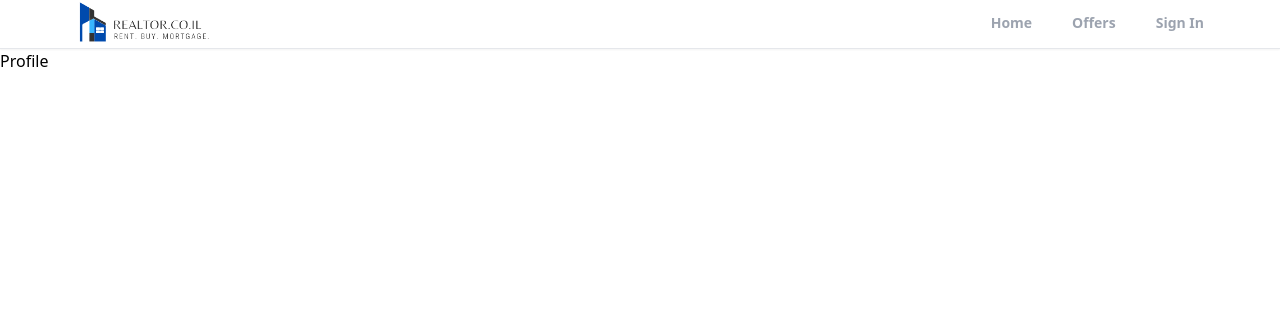
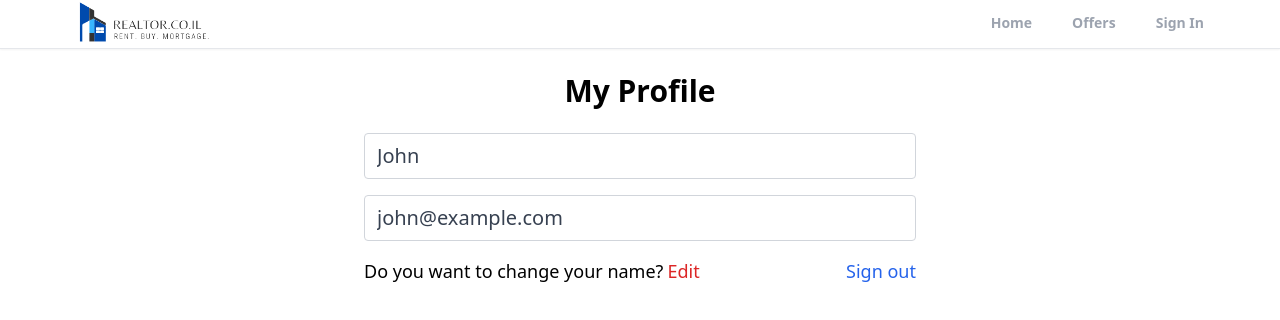
Before and after one commit to baranovaksenia/realtor-app, a React (Create React App) app: page /profile in a window 1280 px wide. Shown: the top 320 px of the page. Built offline with nearby package versions, Linux system fonts and the light colour scheme; no server answers; sample sign-in values are in the browser's storage.

Commit message:
create private route and custom hook for protection the profile page and the logout functionality

```diff
--- a/src/App.css
+++ /dev/null
@@ -1,38 +0,0 @@
-.App {
-  text-align: center;
-}
-
-.App-logo {
-  height: 40vmin;
-  pointer-events: none;
-}
-
-@media (prefers-reduced-motion: no-preference) {
-  .App-logo {
-    animation: App-logo-spin infinite 20s linear;
-  }
-}
-
-.App-header {
-  background-color: #282c34;
-  min-height: 100vh;
-  display: flex;
-  flex-direction: column;
-  align-items: center;
-  justify-content: center;
-  font-size: calc(10px + 2vmin);
-  color: white;
-}
-
-.App-link {
-  color: #61dafb;
-}
-
-@keyframes App-logo-spin {
-  from {
-    transform: rotate(0deg);
-  }
-  to {
-    transform: rotate(360deg);
-  }
-}
--- a/src/App.js
+++ b/src/App.js
@@ -1,6 +1,6 @@
-import './App.css';
 import { Routes, Route } from 'react-router-dom';
 import { Home, Offers, SignIn, SignUp, Profile, ResetPassword } from './pages';
+import PrivateRoute from './components/PrivateRoute';
 import Header from './components/Header';
 import { ToastContainer, toast } from 'react-toastify';
 import 'react-toastify/dist/ReactToastify.css';
@@ -14,14 +14,21 @@ function App() {
           path='/'
           element={<Home />}
         />
+        {/* if user log in navigate to profile page if not sign-in page */}
+        <Route
+          path='/profile'
+          element={<PrivateRoute />}
+        >
+          <Route
+            path='/profile'
+            element={<Profile />}
+          />
+        </Route>
         <Route
           path='/offers'
           element={<Offers />}
         />
-        <Route
-          path='/profile'
-          element={<Profile />}
-        />
+
         <Route
           path='/reset-password'
           element={<ResetPassword />}
--- a/src/components/OAuth.jsx
+++ b/src/components/OAuth.jsx
@@ -38,7 +38,7 @@ const OAuth = () => {
     <button
       onClick={onGoogleClick}
       type='button'
-      className='flex items-center justify-center w-full bg-red-700 text-white px-7 py-3 uppercase text-sm font-medium hover:bg-red-800 active:bg-red-900 shadow-md hover:shadow-lg active:shadow-lg
+      className='flex items-center justify-center w-full bg-[#FF735C] text-white px-7 py-3 uppercase text-sm font-medium hover:bg-red-800 active:bg-red-900 shadow-md hover:shadow-lg active:shadow-lg
     transition duration-150 ease-in-out rounded'
     >
       <FcGoogle className='mr-2 text-2xl bg-white rounded-full ' />
--- /dev/null
+++ b/src/components/PrivateRoute.jsx
@@ -0,0 +1,16 @@
+import React from 'react';
+import { Navigate, Outlet } from 'react-router-dom';
+import useAuthStatus from '../hooks/useAuthStatus';
+
+const PrivateRoute = () => {
+  // import from custom hook
+  const { loggedIn, checkingStatus } = useAuthStatus();
+
+  if (checkingStatus) {
+    return <h3>Loading...</h3>;
+  }
+
+  return loggedIn ? <Outlet /> : <Navigate to='/sign-in' />;
+};
+
+export default PrivateRoute;
--- /dev/null
+++ b/src/hooks/useAuthStatus.jsx
@@ -0,0 +1,20 @@
+import { getAuth, onAuthStateChanged } from 'firebase/auth';
+import React, { useEffect, useState } from 'react';
+
+const useAuthStatus = () => {
+  const [loggedIn, setLoggedIn] = useState(false);
+  const [checkingStatus, setCheckingStatus] = useState(true);
+
+  useEffect(() => {
+    const auth = getAuth();
+    onAuthStateChanged(auth, (user) => {
+      if (user) {
+        setLoggedIn(true);
+      }
+      setCheckingStatus(false);
+    });
+  }, []);
+  return { loggedIn, checkingStatus };
+};
+
+export default useAuthStatus;
--- a/src/index.css
+++ b/src/index.css
@@ -3,5 +3,4 @@
 @tailwind utilities;
 
 body {
-  background-color: #fff;
 }
--- a/src/pages/Profile.jsx
+++ b/src/pages/Profile.jsx
@@ -1,7 +1,69 @@
-import React from 'react';
+import React, { useState } from 'react';
+import { getAuth } from 'firebase/auth';
+import { useNavigate } from 'react-router-dom';
 
 const Profile = () => {
-  return <div>Profile</div>;
+  const auth = getAuth();
+
+  const navigate = useNavigate();
+
+  const [formData, setFormData] = useState({
+    name: 'John',
+    email: 'john@example.com',
+  });
+
+  // destructuring
+  const { name, email } = formData;
+
+  // logout
+  const onLogout = () => {
+    auth.signOut();
+    navigate('/');
+  };
+  return (
+    <section className='max-w-6xl mx-auto flex items-center justify-center flex-col'>
+      <h1 className='text-3xl text-center mt-6 font-bold'>My Profile</h1>
+      <div className='w-full md:w-[50%] mt-6 px-3'>
+        <form>
+          {/* name input */}
+          <input
+            disabled
+            className='w-full  xp-4 py-2 text-xl text-gray-700 bg-white border border-gray-300 rounded
+            transition ease-in-out
+            '
+            type='text'
+            name='name'
+            value={name}
+          />
+          {/* email input */}
+          <input
+            disabled
+            className=' my-4 w-full xp-4 py-2 text-xl text-gray-700 bg-white border border-gray-300 rounded
+            transition ease-in-out
+            '
+            type='email'
+            name='email'
+            value={email}
+          />
+          <div className='flex  justify-between items-center whitespace-nowrap text-sm sm:text-lg'>
+            <p className='flex'>
+              Do you want to change your name?
+              <span className='text-red-600 hover:text-red-700 transition ease-in-out duration-200 ml-1 cursor-pointer'>
+                Edit
+              </span>
+            </p>
+
+            <p
+              onClick={onLogout}
+              className='text-blue-600 hover:text-blue-800transition duration-200 ease-in-out cursor-pointer'
+            >
+              Sign out
+            </p>
+          </div>
+        </form>
+      </div>
+    </section>
+  );
 };
 
 export default Profile;
--- a/src/pages/ResetPassword.jsx
+++ b/src/pages/ResetPassword.jsx
@@ -6,9 +6,12 @@ import OAuth from '../components/OAuth';
 import { toast } from 'react-toastify';
 import { getAuth, sendPasswordResetEmail } from 'firebase/auth';
 import { useNavigate } from 'react-router-dom';
+
 const ResetPassword = () => {
   const [email, setEmail] = useState('');
+
   const navigate = useNavigate();
+
   const onChange = (e) => {
     setEmail(e.target.value);
   };
```
